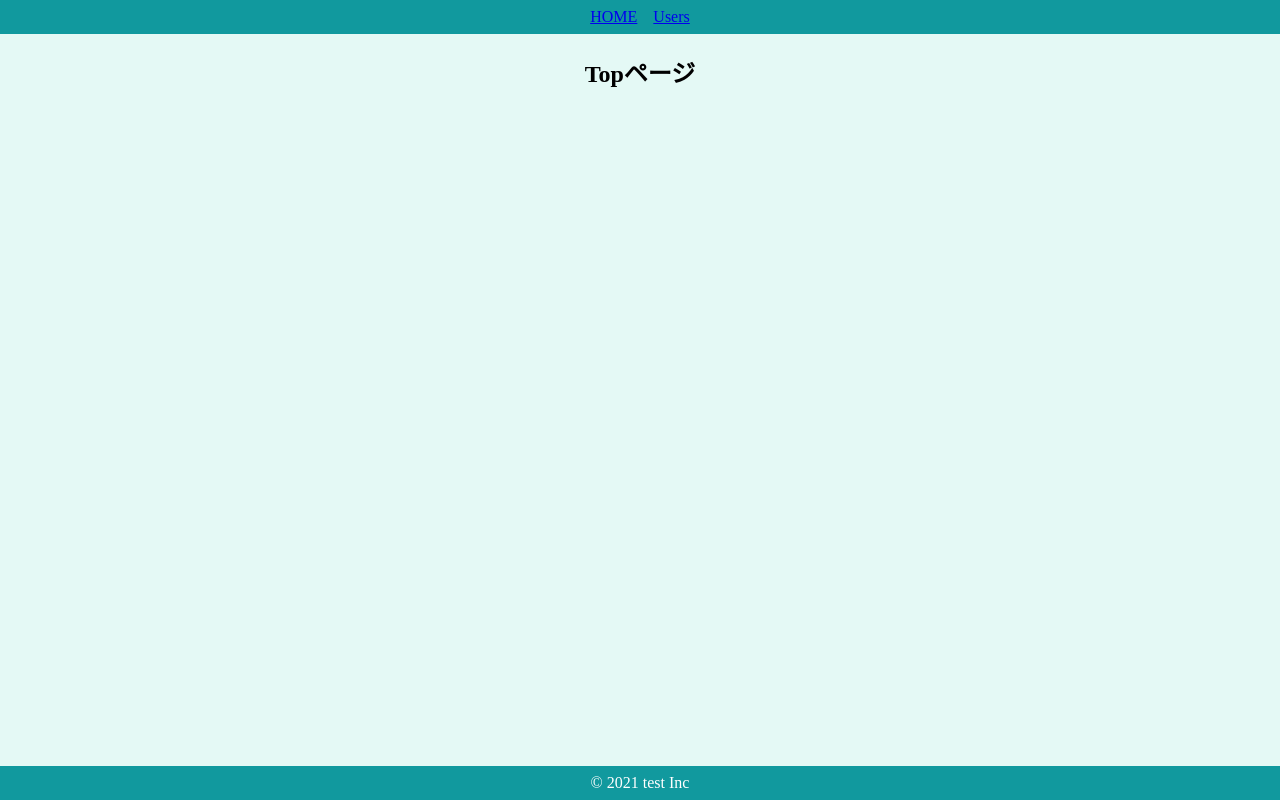
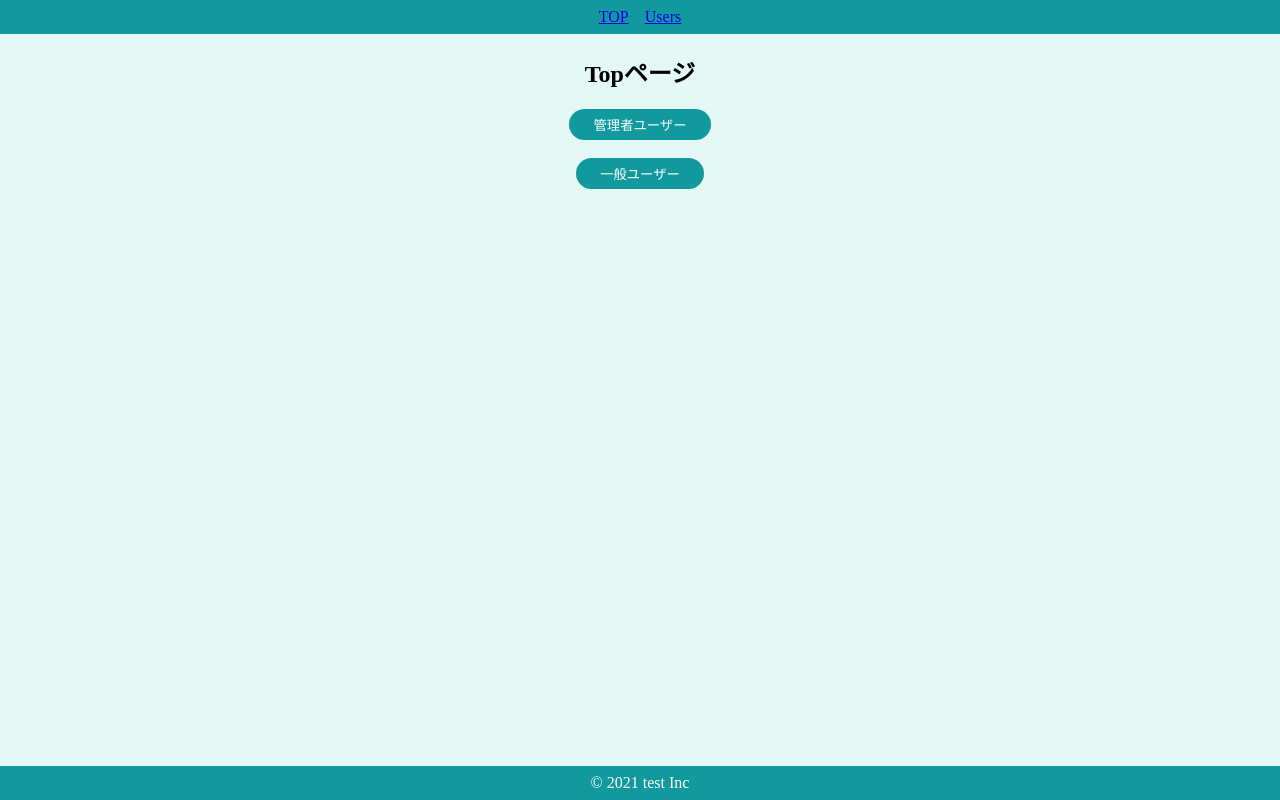
Before and after one commit to Omitsusan199411/react-atomic-design-practice, a React (Create React App) app: page / in a window 1280 px wide. Built offline with nearby package versions, Linux system fonts and the light colour scheme.

Commit message:
UserIconWithNameに管理者かどうかのstateを渡す

```diff
--- a/src/components/atoms/button/SecondaryButton.jsx
+++ b/src/components/atoms/button/SecondaryButton.jsx
@@ -2,8 +2,8 @@
 import { BaseButton } from "./BaseButton";
 
 export const SecondaryButton = (props) => {
-  const { children } = props;
-  return <SButton>{children}</SButton>;
+  const { children, onClick } = props;
+  return <SButton onClick={onClick}>{children}</SButton>;
 };
 
 const SButton = styled(BaseButton)`
--- a/src/components/atoms/header/Header.jsx
+++ b/src/components/atoms/header/Header.jsx
@@ -5,7 +5,7 @@
 export const Header = () => {
   return (
     <SHeader>
-      <SLink to="/">HOME</SLink>
+      <SLink to="/">TOP</SLink>
       <SLink to="/users">Users</SLink>
     </SHeader>
   );
--- a/src/components/molecules/user/UserIconWithName.jsx
+++ b/src/components/molecules/user/UserIconWithName.jsx
@@ -1,11 +1,12 @@
 import styled from "styled-components";
 
 export const UserIconWithName = (props) => {
-  const { image, name } = props;
+  const { image, name, isAdmin } = props;
   return (
     <SContainer>
       <SImg height={160} width={160} src={image} alt={name} />
       <SName>{name}</SName>
+      {isAdmin && <SEdit>編集</SEdit>}
     </SContainer>
   );
 };
@@ -24,3 +25,9 @@
   margin: 0px;
   color: #40514e;
 `;
+
+const SEdit = styled.span`
+  text-decoration: underline;
+  color: #aaa;
+  cursor: pointer;
+`;
--- a/src/components/organisms/user/UserCard.jsx
+++ b/src/components/organisms/user/UserCard.jsx
@@ -3,10 +3,10 @@
 import styled from "styled-components";
 
 export const UserCard = (props) => {
-  const { user } = props;
+  const { user, isAdmin } = props;
   return (
     <Card>
-      <UserIconWithName image={user.image} name={user.name} />
+      <UserIconWithName image={user.image} name={user.name} isAdmin={isAdmin} />
       <SDl>
         <dt>メール</dt>
         <dd>{user.email}</dd>
--- a/src/components/pages/Top.jsx
+++ b/src/components/pages/Top.jsx
@@ -1,9 +1,20 @@
+import { SecondaryButton } from "../atoms/button/SecondaryButton";
 import styled from "styled-components";
+import { useHistory } from "react-router-dom";
 
 export const Top = () => {
+  const history = useHistory();
+  const onClickAdmin = () =>
+    history.push({ pathname: "/users", state: { isAdmin: true } });
+  const onClickGeneral = () =>
+    history.push({ pathname: "/users", state: { isAdmin: false } });
   return (
     <SContainer>
       <h2>Topページ</h2>
+      <SecondaryButton onClick={onClickAdmin}>管理者ユーザー</SecondaryButton>
+      <br />
+      <br />
+      <SecondaryButton onClick={onClickGeneral}>一般ユーザー</SecondaryButton>
     </SContainer>
   );
 };
--- a/src/components/pages/Users.jsx
+++ b/src/components/pages/Users.jsx
@@ -1,4 +1,5 @@
 import styled from "styled-components";
+import { useLocation } from "react-router-dom";
 import { SearchInput } from "../molecules/SearchInput";
 import { UserCard } from "../organisms/user/UserCard";
 
@@ -18,13 +19,15 @@
 });
 
 export const Users = () => {
+  const { state } = useLocation();
+  const isAdmin = state ? state.isAdmin : false;
   return (
     <SContainer>
       <h2>Usersページ</h2>
       <SearchInput />
       <SUserArea>
         {users.map((obj) => (
-          <UserCard key={obj.id} user={obj} />
+          <UserCard key={obj.id} user={obj} isAdmin={isAdmin} />
         ))}
       </SUserArea>
     </SContainer>
```
